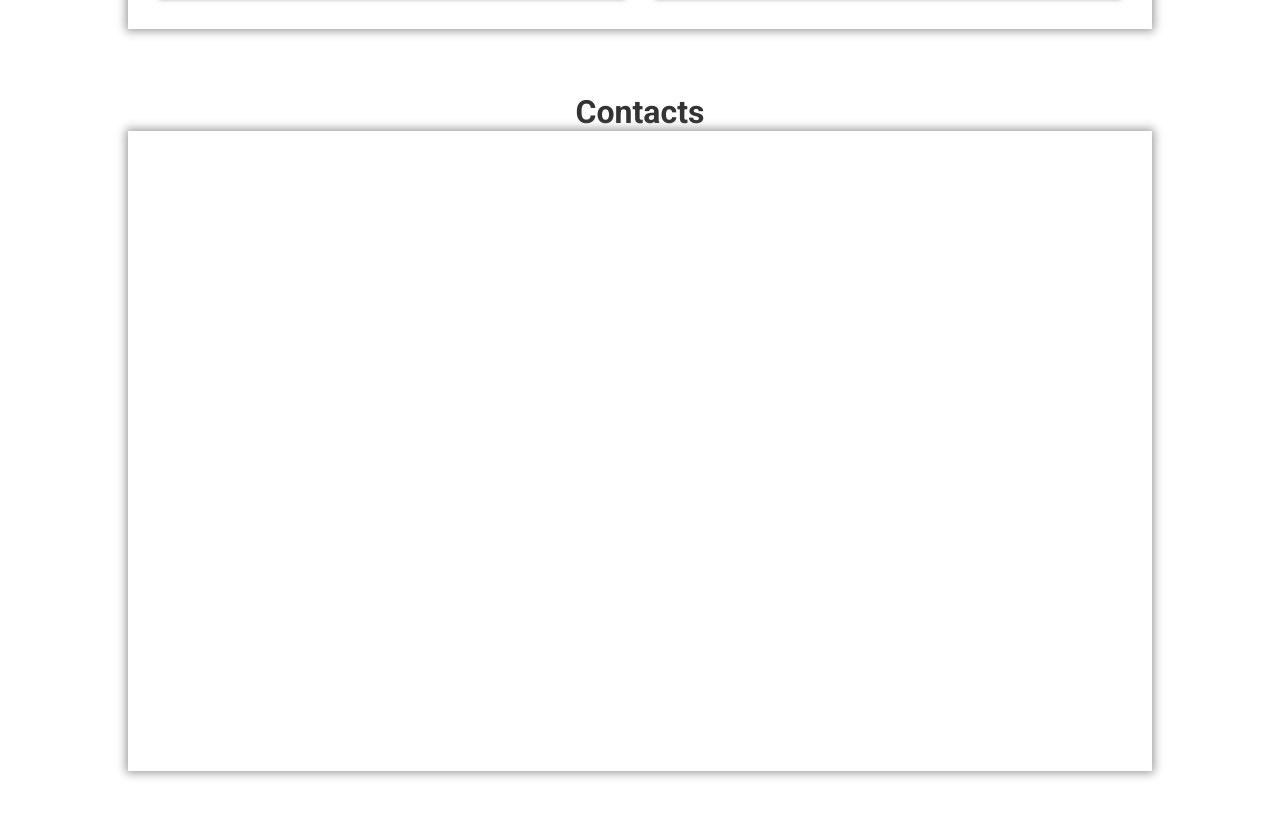
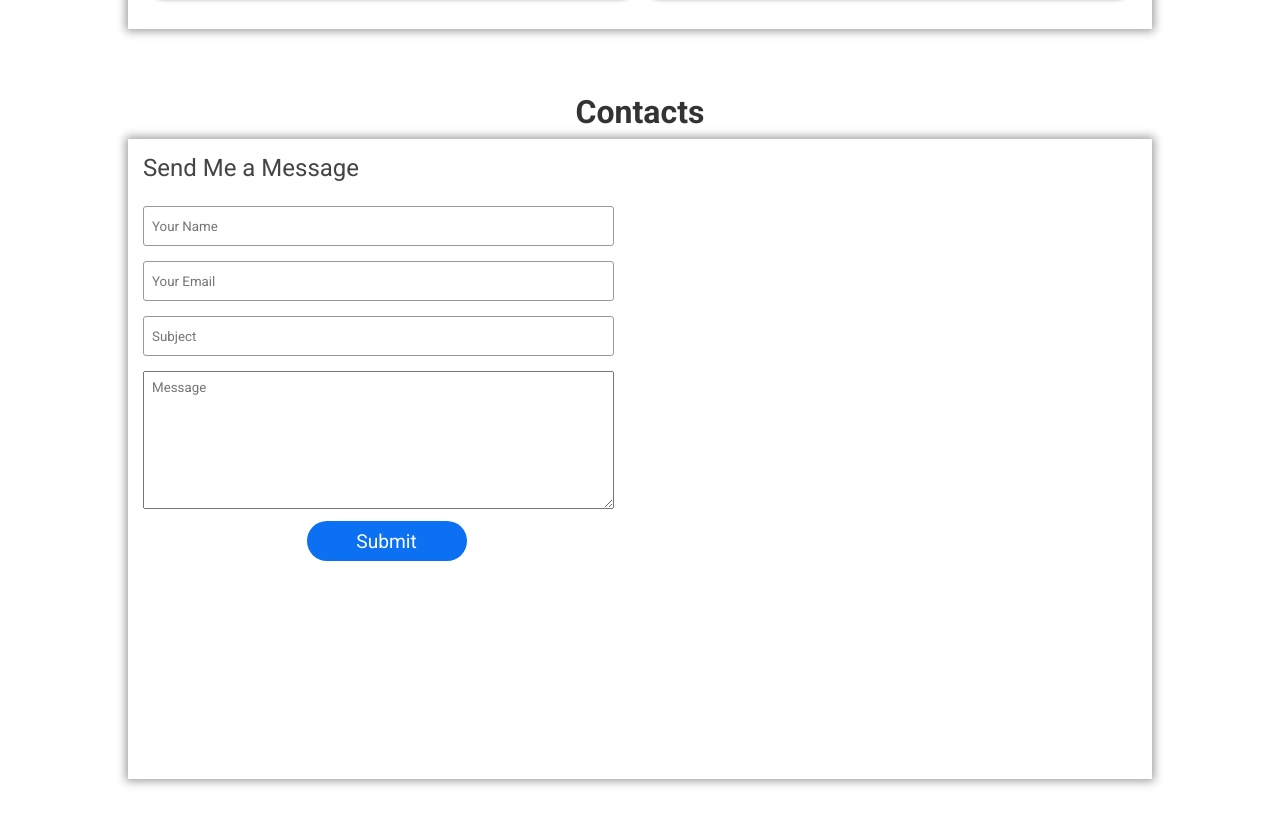
Before and after one commit to maloPRO/portfolio, a React (Create React App) app: page / in a window 1280 px wide. Shown: the part 2511-3335 px from the top of the page. Built offline with nearby package versions, Linux system fonts and the light colour scheme; a web font is replaced by a local one.

Commit message:
added input form

```diff
--- a/src/components/contacts.jsx
+++ b/src/components/contacts.jsx
@@ -7,7 +7,25 @@ const Contacts = () => {
     <div className="contacts">
       <h1>Contacts</h1>
       <div className="contactsCard">
-        <div></div>
+        <div className="cardLeft">
+          <h2>Send Me a Message</h2>
+          <form>
+            <label>
+              <input type='text' name='name' placeholder='Your Name'></input>
+            </label>
+            <label>
+              <input type='email' name='email' placeholder='Your Email'></input>
+            </label>
+            <label>
+              <input type='text' name='subject' placeholder='Subject'></input>
+            </label>
+            <label>
+              <textarea type='text' rows='8' name='message' placeholder='Message'></textarea>
+            </label>
+            <button>Submit</button>
+
+          </form>
+        </div>
         <div></div>
       </div>
     </div>
--- a/src/styles/contacts.css
+++ b/src/styles/contacts.css
@@ -7,9 +7,52 @@
 }
 .contacts h1 {
   color: #333;
+  margin-bottom: .5rem;
 }
 .contactsCard {
   width: 80%;
   height: 80vh;
   box-shadow: 0px 0px 9px 2px #999;
+  padding: 15px;
+  display: grid;
+  grid-template-columns: 1fr 1fr;
+  gap: 20px;
 }
+.cardLeft h2 {
+  width: 100%;
+  color: #444;
+  font-weight: 400;
+}
+form {
+  display: flex;
+  flex-direction: column;
+  align-items: center;
+  height: 100%;
+  padding-top: 1.5rem;
+}
+label {
+  width: 100%;
+  padding-right: 1rem;
+}
+input {
+  width: 100%;
+  padding: .5rem;
+  border: 1px solid #999;
+  border-radius: 3px;
+  height: 2.5rem;
+  margin-bottom: 15px;
+}
+textarea {
+  width: 100%;
+  padding: .5rem;
+}
+button {
+  width: 10rem;
+  margin-top: .5rem;
+  height: 2.5rem;
+  color: #fff;
+  background-color: rgb(12, 112, 243);
+  border-radius: 20px;
+  border: none;
+  font-size: 1.2rem;
+}
```
